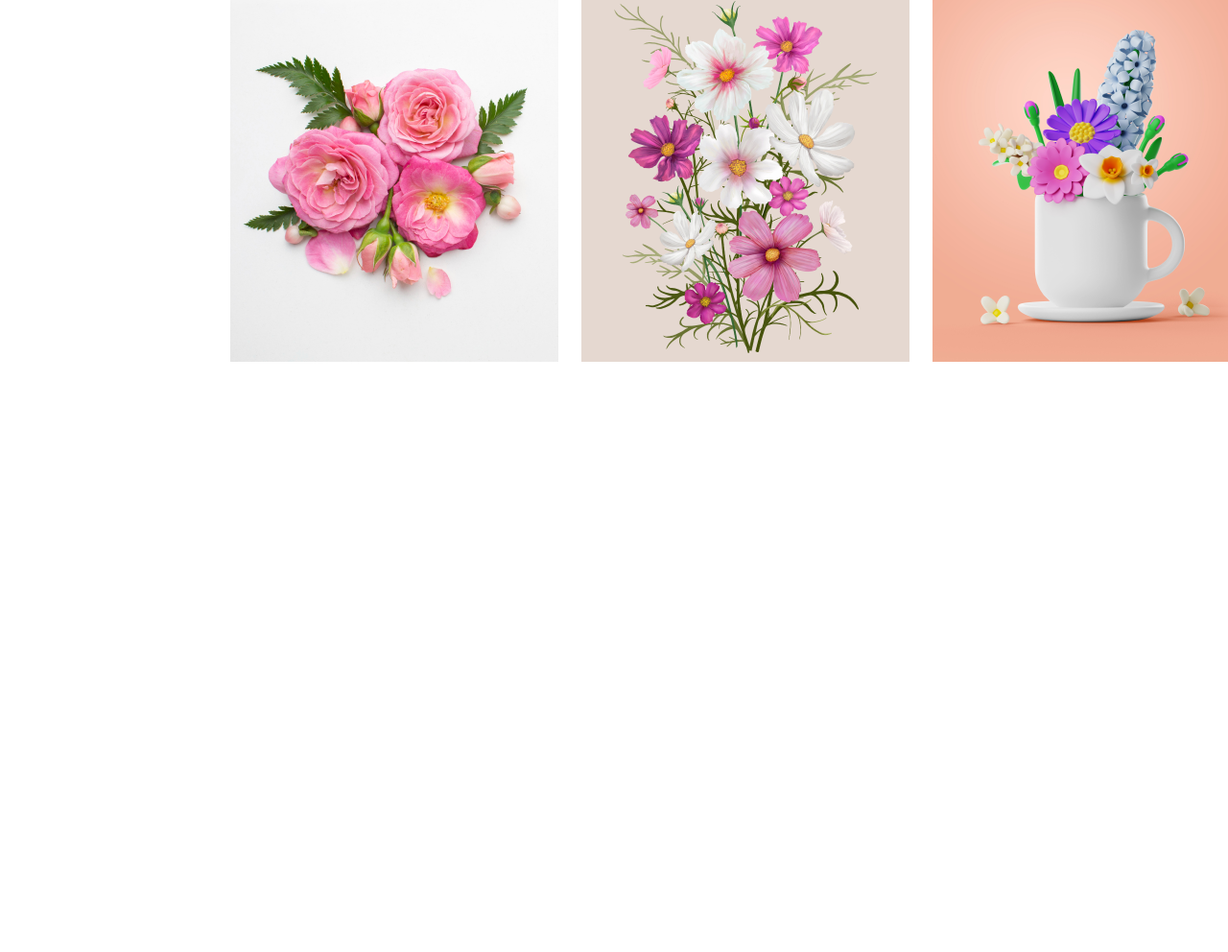
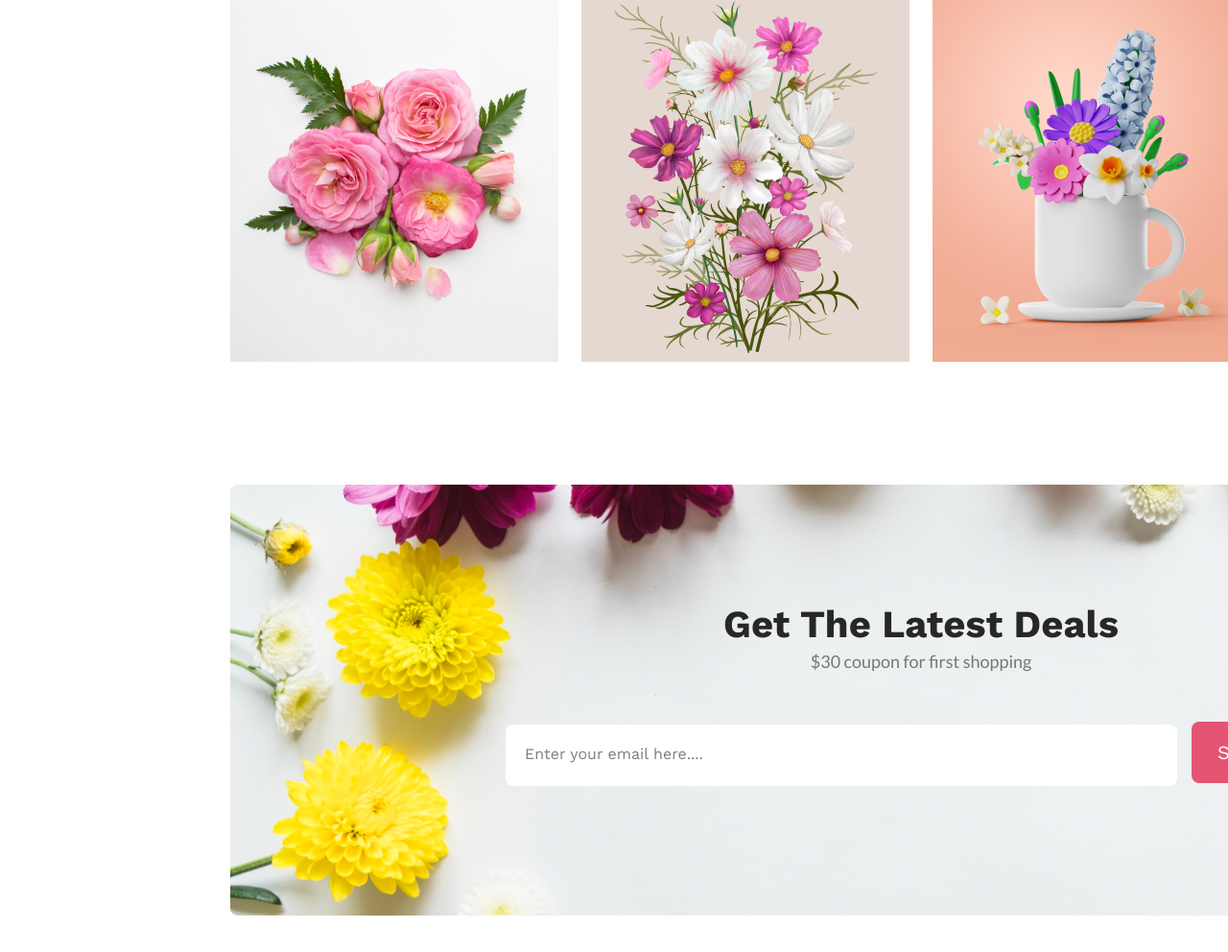
Before and after one commit to hassanMehedi2/flower-shop-assignment, a plain HTML site: page index.html in a window 1280 px wide. Shown: the part 3334-4326 px from the top of the page at 96% size. Before the commit the page ends 3839 px from the top, so only its background shows below. Drawn offline with nearby package versions, Linux system fonts and the light colour scheme.

Commit message:
added subscribe section

```diff
--- a/index.html
+++ b/index.html
@@ -95,6 +95,16 @@
                 <img src="./Flower Asset/Rectangle 6.png" alt="" class="ista-image">
             </div>
         </section>
+        <section>
+            <div class="latest-deals">
+                <h3 class="latest-deals-title">Get The Latest Deals</h3>
+                <p class="latest-deals-subtitle">$30 coupon for first shopping</p>
+                <div class="input-suubscribe">
+                    <input type="text" class="input-sub" placeholder="Enter your email here....">
+                    <button class="primary-button" id="subscribe-button">Subscribe</button>
+                </div>
+            </div>
+        </section>
     </main>
     <footer></footer>
 </body>
--- a/styles/style.css
+++ b/styles/style.css
@@ -237,3 +237,57 @@ line-height: 30px; /* 166.667% */
     width: 342px;
 height: 396px;
 }
+
+.latest-deals{
+    width: 1440px;
+height: 449px;
+background-image: url(".././Flower Asset/Rectangle\ 9.png");
+margin: 0px 240px 128px 240px;
+}
+.latest-deals-title{
+    padding-top: 122px;
+    color: #272727;
+text-align: center;
+font-size: 40px;
+font-style: normal;
+font-weight: 700;
+line-height: normal;
+
+}
+.latest-deals-subtitle{
+    color: rgba(39, 39, 39, 0.60);
+text-align: center;
+font-family: Lato;
+font-size: 18px;
+font-style: normal;
+font-weight: 400;
+line-height: 30px; /* 166.667% */
+}
+.input-suubscribe{
+    margin: 48px 287px 121px 287px ;
+}
+.input-sub{
+    width: 700px;
+height: 64px;
+border: none;
+border-radius: 8px;
+background: #FFF;
+
+
+}
+.input-sub::placeholder {
+    padding-left: 20px;
+    color: rgba(39, 39, 39, 0.60);
+font-size: 16px;
+font-style: normal;
+font-weight: 400;
+line-height: normal;
+
+
+}
+#subscribe-button{
+    margin-left: 10px;
+    width: 150px;
+height: 64px;
+
+}
```
